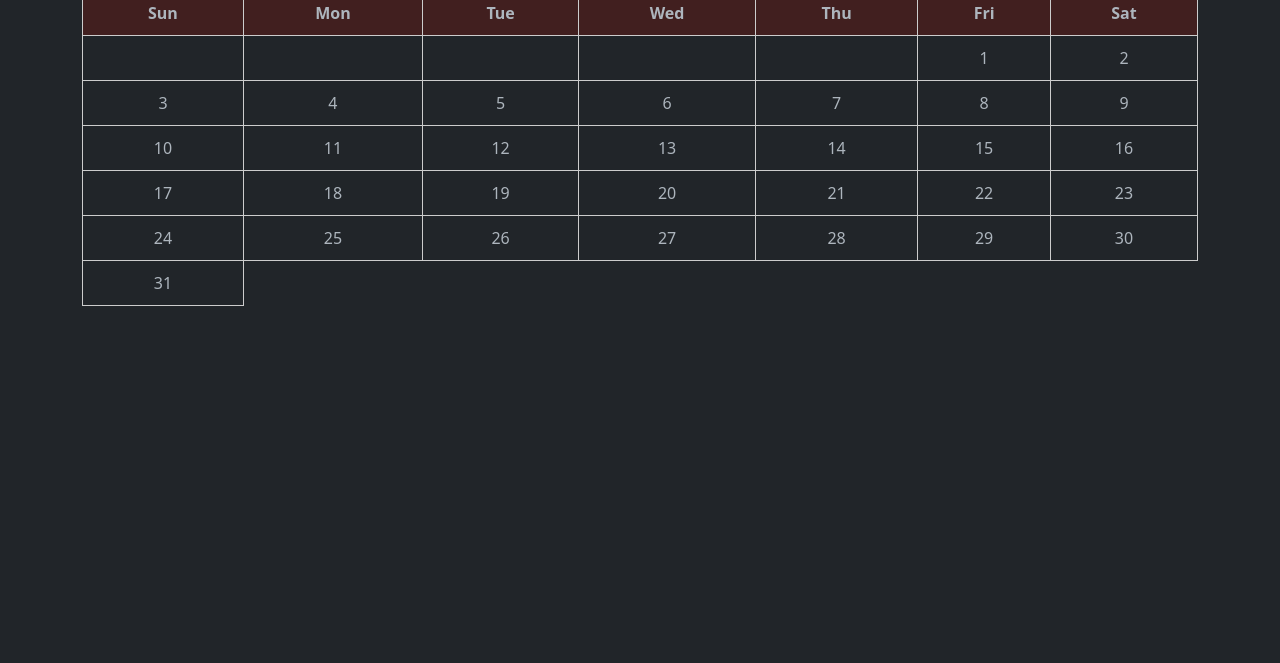
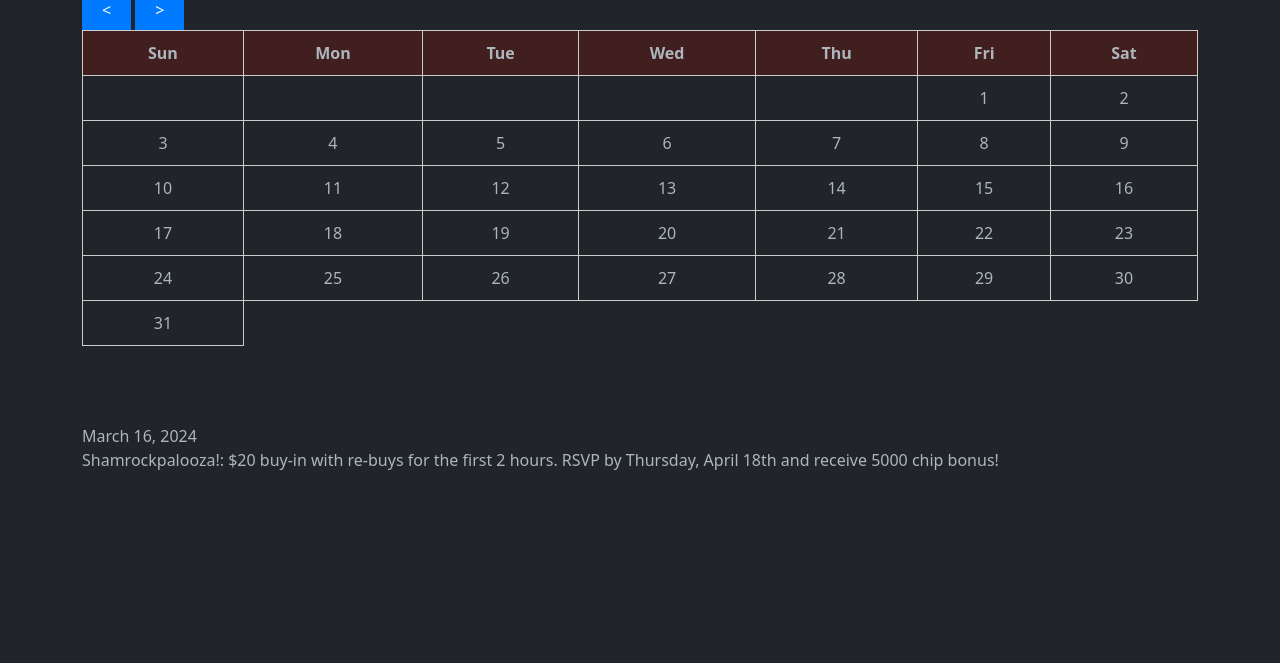
Before and after one commit to Six6VI/innercirclepoker, a plain HTML site: page schedule.html in a window 1280 px wide. Shown: the part 137-800 px from the top of the page. Drawn offline with nearby package versions, Linux system fonts and the light colour scheme; sample sign-in values are in the browser's storage.

Commit message:
Add files via upload

```diff
--- a/calendar.js
+++ b/calendar.js
@@ -1,4 +1,4 @@
-const calendar = document.getElementById('calendar');
+let eventsByMonth = {}; // Object to store events by month
 
 function generateCalendar(year, month) {
   const daysInMonth = new Date(year, month + 1, 0).getDate();
@@ -8,7 +8,11 @@ function generateCalendar(year, month) {
   const months = ['January', 'February', 'March', 'April', 'May', 'June', 'July', 'August', 'September', 'October', 'November', 'December'];
 
   let calendarHTML = `
-    <h2>${months[month]} ${year}</h2>
+    <div class="calendar-header">
+      <h2>${months[month]} ${year}</h2>
+      <button onclick="prevMonth()">&#60;</button> <!-- Button for previous month -->
+      <button onclick="nextMonth()">&#62;</button> <!-- Button for next month -->
+    </div>
     <table>
       <tr>
         ${weekdays.map(day => `<th>${day}</th>`).join('')}
@@ -25,7 +29,14 @@ function generateCalendar(year, month) {
       } else if (day > daysInMonth) {
         break;
       } else {
-        calendarHTML += `<td>${day}</td>`;
+        const currentDate = new Date();
+        const isCurrentMonth = currentDate.getMonth() === month;
+        const isCurrentDay = isCurrentMonth && day === currentDate.getDate();
+        const eventDescription = eventsByMonth[year] && eventsByMonth[year][month] && eventsByMonth[year][month][day]; // Retrieve event for current day
+        const isEvent = eventDescription !== undefined;
+        const eventClass = isCurrentDay ? 'current-day' : isEvent ? 'event-day' : '';
+
+        calendarHTML += `<td class="${eventClass}">${day}</td>`;
         day++;
       }
     }
@@ -36,8 +47,51 @@ function generateCalendar(year, month) {
     </table>
   `;
 
+  const calendar = document.getElementById('calendar');
   calendar.innerHTML = calendarHTML;
+
+  // Display events below the calendar
+  const eventContainer = document.getElementById('event-container');
+  eventContainer.innerHTML = ''; // Clear previous events
+
+  for (const day in eventsByMonth[year][month]) {
+    const eventDescription = eventsByMonth[year][month][day];
+    const eventElement = document.createElement('div');
+    eventElement.classList.add('event');
+    eventElement.innerHTML = `
+      <div class="event-date" id = "eventDate">${months[month]} ${day}, ${year}</div>
+      <div class="event-description">${eventDescription}</div>
+    `;
+    eventContainer.appendChild(eventElement);
+  }
 }
 
-const now = new Date();
-generateCalendar(now.getFullYear(), now.getMonth());
+function prevMonth() {
+  currentYear = currentMonth === 0 ? currentYear - 1 : currentYear;
+  currentMonth = currentMonth === 0 ? 11 : currentMonth - 1;
+  generateCalendar(currentYear, currentMonth);
+}
+
+function nextMonth() {
+  currentYear = currentMonth === 11 ? currentYear + 1 : currentYear;
+  currentMonth = currentMonth === 11 ? 0 : currentMonth + 1;
+  generateCalendar(currentYear, currentMonth);
+}
+
+// Add a new event
+function addEvent(year, month, day, description) {
+  if (!eventsByMonth[year]) eventsByMonth[year] = {};
+  if (!eventsByMonth[year][month]) eventsByMonth[year][month] = {};
+  eventsByMonth[year][month][day] = description;
+}
+
+// Example events
+addEvent(2024, 2, 16, "Shamrockpalooza!: $20 buy-in with re-buys for the first 2 hours. RSVP by Thursday, April 18th and receive 5000 chip bonus!");
+addEvent(2024, 3, 20, "The Final Season 2 Tournament: $20 buy-in with re-buys for the first 2 hours. RSVP by Thursday, April 18th and receive 5000 chip bonus!");
+
+// Initialize current year and month
+let currentYear = new Date().getFullYear();
+let currentMonth = new Date().getMonth();
+
+// Generate calendar for the current month
+generateCalendar(currentYear, currentMonth);
--- a/schedule.html
+++ b/schedule.html
@@ -5,35 +5,17 @@
     <meta http-equiv="X-UA-Compatible" content="IE=edge" />
     <meta name="viewport" content="width=device-width, initial-scale=1.0" />
     <title>Schedule</title>
-    <link
-      href="https://cdn.jsdelivr.net/npm/bootstrap@5.3.0/dist/css/bootstrap.min.css"
-      rel="stylesheet"
-      integrity="sha384-9ndCyUaIbzAi2FUVXJi0CjmCapSmO7SnpJef0486qhLnuZ2cdeRhO02iuK6FUUVM"
-      crossorigin="anonymous"
-    />
+    <link href="https://cdn.jsdelivr.net/npm/bootstrap@5.3.0/dist/css/bootstrap.min.css" rel="stylesheet" integrity="sha384-9ndCyUaIbzAi2FUVXJi0CjmCapSmO7SnpJef0486qhLnuZ2cdeRhO02iuK6FUUVM" crossorigin="anonymous" />
     <link href="style.css" type="text/css" rel="stylesheet" />
 </head>
 <body>
     <nav class="navbar navbar-expand-lg bg-body-tertiary mb-4">
         <div class="container">
             <a class="navbar-brand" href="./homepage.html">
-          <img
-            src="./images/logo.jpg"
-            alt="Logo"
-            width="30"
-            class="d-inline-block align-text-top"
-          />
+                <img src="./images/logo.jpg" alt="Logo" width="30" class="d-inline-block align-text-top" />
                 Inner Circle Poker
             </a>
-        <button
-          class="navbar-toggler"
-          type="button"
-          data-bs-toggle="collapse"
-          data-bs-target="#navbarSupportedContent"
-          aria-controls="navbarSupportedContent"
-          aria-expanded="false"
-          aria-label="Toggle navigation"
-        >
+            <button class="navbar-toggler" type="button" data-bs-toggle="collapse" data-bs-target="#navbarSupportedContent" aria-controls="navbarSupportedContent" aria-expanded="false" aria-label="Toggle navigation">
                 <span class="navbar-toggler-icon"></span>
             </button>
             <div class="collapse navbar-collapse" id="navbarSupportedContent">
@@ -55,20 +37,12 @@
                     </li>
                 </ul>
                 <div class="dropdown">
-            <button
-              class="btn btn-secondary dropdown-toggle"
-              type="button"
-              id="userDropdown"
-              data-bs-toggle="dropdown"
-              aria-expanded="false"
-            >
+                    <button class="btn btn-secondary dropdown-toggle" type="button" id="userDropdown" data-bs-toggle="dropdown" aria-expanded="false">
                         <span id="userDisplayName"></span>
                     </button>
                     <ul class="dropdown-menu" aria-labelledby="userDropdown">
                         <li>
-                <a class="dropdown-item" href="#" id="changePassword"
-                  >Change Password</a
-                >
+                            <a class="dropdown-item" href="#" id="changePassword">Change Password</a>
                         </li>
                         <li><a class="dropdown-item" href="#" id="logout">Logout</a></li>
                     </ul>
@@ -79,11 +53,9 @@
 
     <div id="calendar" class="container"></div>
 
-    <script
-      src="https://cdn.jsdelivr.net/npm/bootstrap@5.3.0/dist/js/bootstrap.bundle.min.js"
-      integrity="sha384-geWF76RCwLtnZ8qwWowPQNguL3RmwHVBC9FhGdlKrxdiJJigb/j/68SIy3Te4Bkz"
-      crossorigin="anonymous"
-    ></script>
+    <div id="event-container" class="container event-container"></div>
+
+    <script src="https://cdn.jsdelivr.net/npm/bootstrap@5.3.0/dist/js/bootstrap.bundle.min.js" integrity="sha384-geWF76RCwLtnZ8qwWowPQNguL3RmwHVBC9FhGdlKrxdiJJigb/j/68SIy3Te4Bkz" crossorigin="anonymous"></script>
     <script src="calendar.js"></script>
     <script src="signin.js"></script>
     <script src="logout.js"></script>
```
Lines whose indentation alone changed are shown as unchanged.
